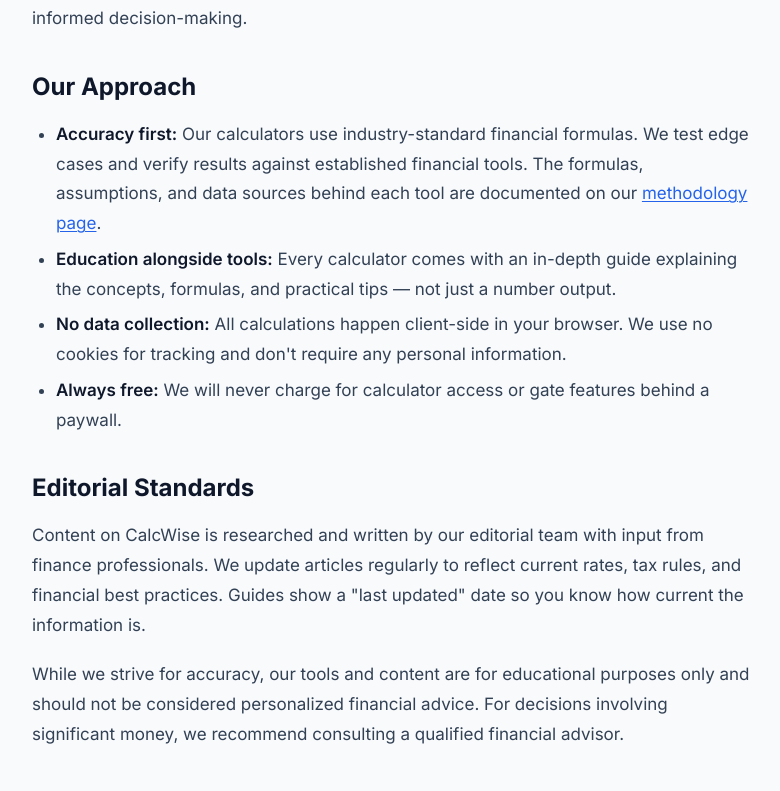
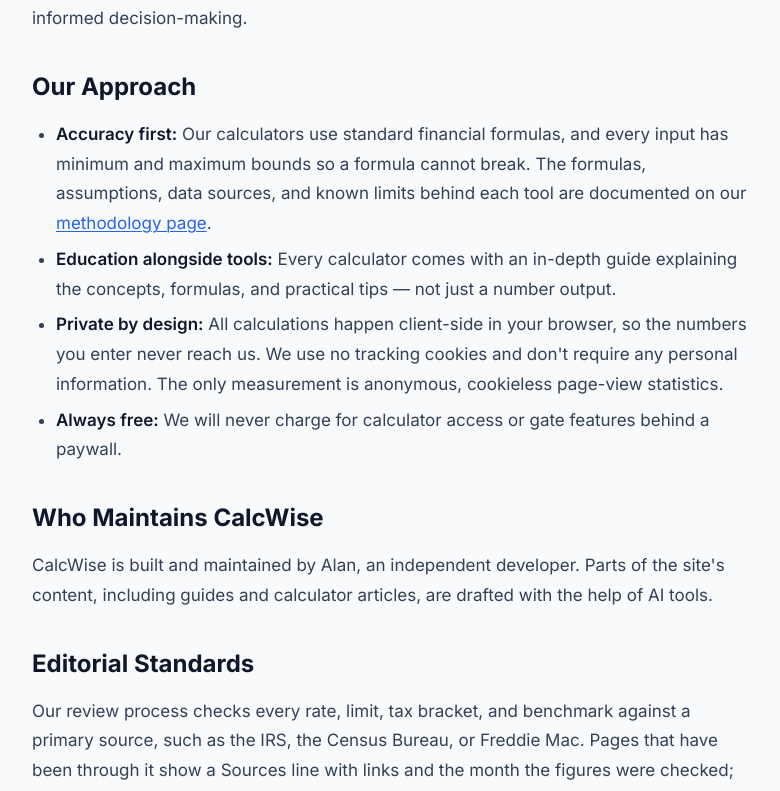
Before and after one commit to Alanplusplus/calcwise, a Next.js app: page /about in a window 1280 px wide. Shown: the part 702-1493 px from the top of the page, without its empty margins (248-1028 px from the left). Built offline with nearby package versions, Linux system fonts and the light colour scheme.

Commit message:
update about

```diff
--- a/package.json
+++ b/package.json
@@ -9,6 +9,7 @@
     "lint": "eslint"
   },
   "dependencies": {
+    "@vercel/analytics": "^2.0.1",
     "next": "16.2.10",
     "react": "19.2.4",
     "react-dom": "19.2.4"
--- a/src/app/about/page.tsx
+++ b/src/app/about/page.tsx
@@ -43,10 +43,10 @@
         <h2>Our Approach</h2>
         <ul>
           <li>
-            <strong>Accuracy first:</strong> Our calculators use
-            industry-standard financial formulas. We test edge cases and verify
-            results against established financial tools. The formulas,
-            assumptions, and data sources behind each tool are documented on
+            <strong>Accuracy first:</strong> Our calculators use standard
+            financial formulas, and every input has minimum and maximum bounds
+            so a formula cannot break. The formulas, assumptions, data sources,
+            and known limits behind each tool are documented on
             our <Link href="/methodology">methodology page</Link>.
           </li>
           <li>
@@ -55,9 +55,11 @@
             practical tips — not just a number output.
           </li>
           <li>
-            <strong>No data collection:</strong> All calculations happen
-            client-side in your browser. We use no cookies for tracking and
-            don't require any personal information.
+            <strong>Private by design:</strong> All calculations happen
+            client-side in your browser, so the numbers you enter never reach
+            us. We use no tracking cookies and don't require any personal
+            information. The only measurement is anonymous, cookieless
+            page-view statistics.
           </li>
           <li>
             <strong>Always free:</strong> We will never charge for calculator
@@ -65,13 +67,25 @@
           </li>
         </ul>
 
+        <h2>Who Maintains CalcWise</h2>
+        <p>
+          CalcWise is built and maintained by Alan, an independent developer.
+          Parts of the site's content, including guides and calculator
+          articles, are drafted with the help of AI tools.
+        </p>
+
         <h2>Editorial Standards</h2>
         <p>
-          Content on CalcWise is researched and written by our editorial team
-          with input from finance professionals. We update articles regularly to
-          reflect current rates, tax rules, and financial best practices. Guides
-          show a "last updated" date so you know how current the
-          information is.
+          Our review process checks every rate, limit, tax bracket, and
+          benchmark against a primary source, such as the IRS, the Census
+          Bureau, or Freddie Mac. Pages that have been through it show a
+          Sources line with links and the month the figures were checked; the{" "}
+          <Link href="/methodology">methodology page</Link> lists which pages
+          are covered and which are still waiting. Guides show a "last
+          updated" date so you know how current the information is. If you
+          find an error, email{" "}
+          <a href="mailto:hello@calcwise.tools">hello@calcwise.tools</a> and
+          we will check it against the source.
         </p>
         <p>
           While we strive for accuracy, our tools and content are for
--- a/src/app/embed/page.tsx
+++ b/src/app/embed/page.tsx
@@ -25,7 +25,7 @@
 const faqs = [
   {
     question: "Is the embeddable calculator free?",
-    answer: `Yes. There is no account, fee, or traffic cap, and commercial sites are welcome. The only condition is that the credit line under the frame (a link to the calculator page and to ${site.name}) stays in place.`,
+    answer: `Yes. There is no account, fee, or traffic cap, and commercial sites are welcome. The only condition is that the credit line under the frame (the calculator name and a ${site.name} link to its page) stays in place. The link is a plain link, and you decide whether to add rel attributes such as nofollow to it.`,
   },
   {
     question: "Do the calculators collect my visitors' numbers?",
@@ -112,8 +112,9 @@
             Embedding is free for personal, editorial, educational, and commercial sites.
           </li>
           <li>
-            Keep the credit line below the frame. It links to the calculator page and to{" "}
-            {site.name}.
+            Keep the credit line below the frame. It names the calculator and links to its page
+            on {site.name}. The link is a plain link; whether to add{" "}
+            <code>rel=&quot;nofollow&quot;</code> or any other rel attribute to it is your decision.
           </li>
           <li>
             Do not copy the calculator code, cover or restyle the frame so that it appears to be
--- a/src/app/page.tsx
+++ b/src/app/page.tsx
@@ -118,8 +118,8 @@
               </div>
               <h3 className="mt-3 font-semibold text-ink-800">Accurate Results</h3>
               <p className="mt-1 text-sm text-ink-500">
-                Our calculators use industry-standard formulas reviewed by
-                financial professionals.
+                Standard financial formulas, with the assumptions and data
+                sources behind every tool documented on our methodology page.
               </p>
             </div>
             <div>
--- a/src/components/EmbedPicker.tsx
+++ b/src/components/EmbedPicker.tsx
@@ -13,7 +13,7 @@
 function buildSnippet(item: EmbedPickerItem, autoResize: boolean): string {
   const lines = [
     `<iframe src="${site.url}/embed/${item.slug}" title="${item.title} by ${site.name}" width="100%" height="${item.height}" style="border:0;width:100%;max-width:720px" loading="lazy"></iframe>`,
-    `<p style="font-size:13px;margin:6px 0 0"><a href="${site.url}/calculators/${item.slug}">${item.title}</a> by <a href="${site.url}">${site.name}</a></p>`,
+    `<p style="font-size:13px;margin:6px 0 0">${item.title} by <a href="${site.url}/calculators/${item.slug}">${site.name}</a></p>`,
   ];
   if (autoResize) {
     lines.push(`<script async src="${site.url}/embed.js"></script>`);
--- a/src/components/SiteChrome.tsx
+++ b/src/components/SiteChrome.tsx
@@ -1,5 +1,6 @@
 "use client";
 
+import { Analytics } from "@vercel/analytics/next";
 import { usePathname } from "next/navigation";
 import type { ReactNode } from "react";
 
@@ -14,6 +15,9 @@
  * Wraps the site header/footer so the iframe-only pages under /embed/[slug]
  * render the calculator on its own. /embed (the copy-the-code page) keeps the
  * normal chrome because only paths with a slug segment are framed.
+ *
+ * Vercel Web Analytics (cookieless, anonymized) is mounted only outside the
+ * framed pages, so embedded calculators on other sites are never measured.
  */
 export function SiteChrome({ header, footer, jsonLd, children }: SiteChromeProps) {
   const pathname = usePathname();
@@ -29,6 +33,7 @@
       {header}
       <main className="flex-1">{children}</main>
       {footer}
+      <Analytics />
     </>
   );
 }
```
Also changed, not shown: 1 other file (tests, documents, lock files or other folders).
